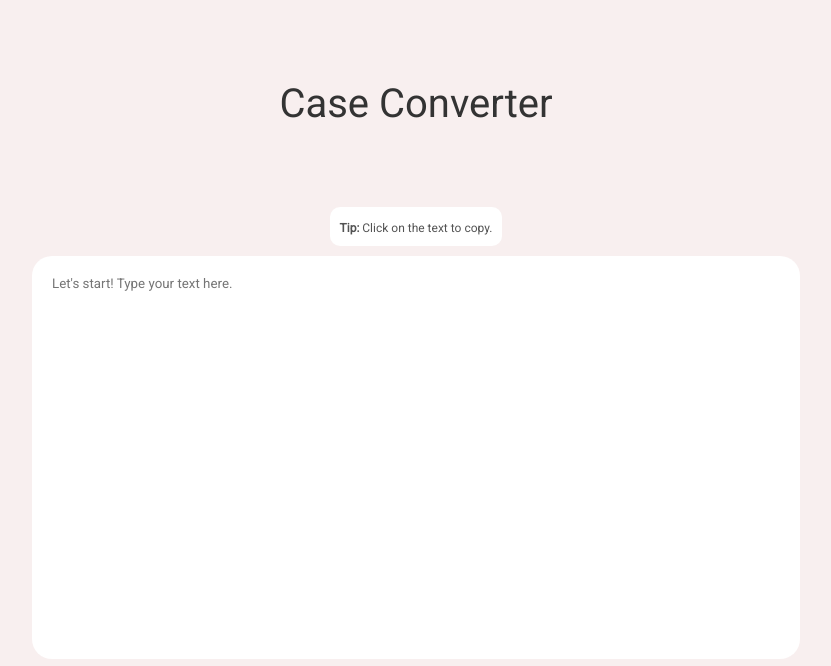
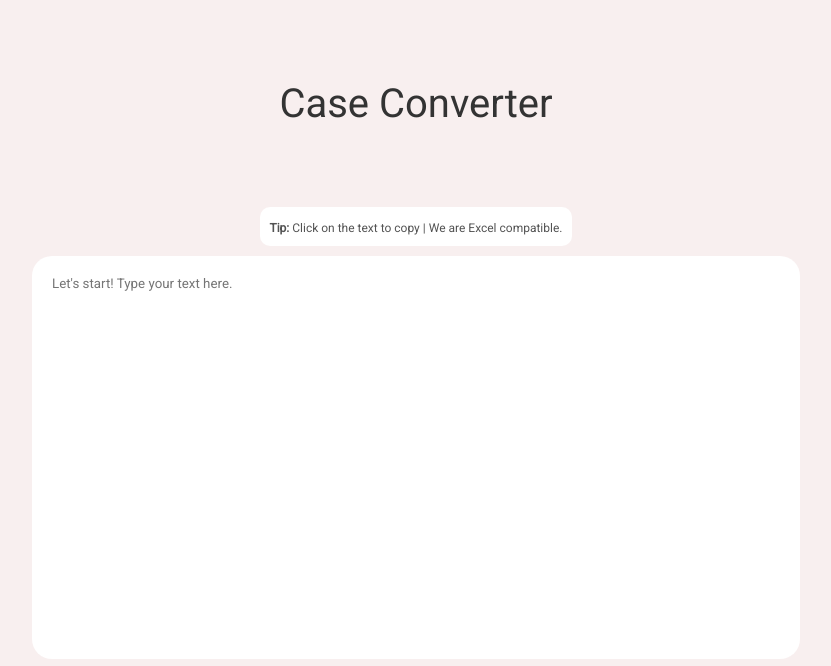
Before and after one commit to eliasamaral/convertcase, a plain HTML site: page index.html in a window 1280 px wide. Shown: the top 666 px of the page, without its empty margins (224-1055 px from the left). Drawn offline with nearby package versions, Linux system fonts and the light colour scheme.

Commit message:
Update index.html

```diff
--- a/index.html
+++ b/index.html
@@ -19,7 +19,7 @@
         </div>
 
         <div class="dica">
-            <label><b>Tip:</b> Click on the text to copy.</label>
+            <label><b>Tip:</b> Click on the text to copy | We are Excel compatible.</label>
         </div>
 
         <textarea name="" id="input" placeholder="Let's start! Type your text here." value='' spellcheck="false"></textarea>
```
